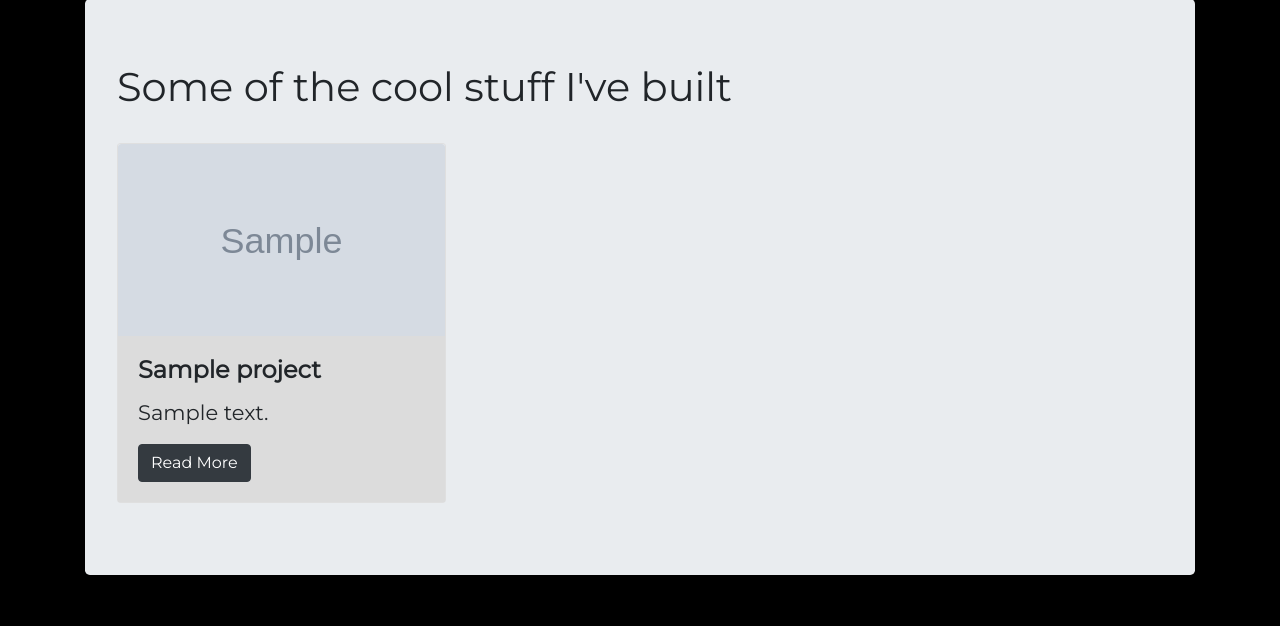
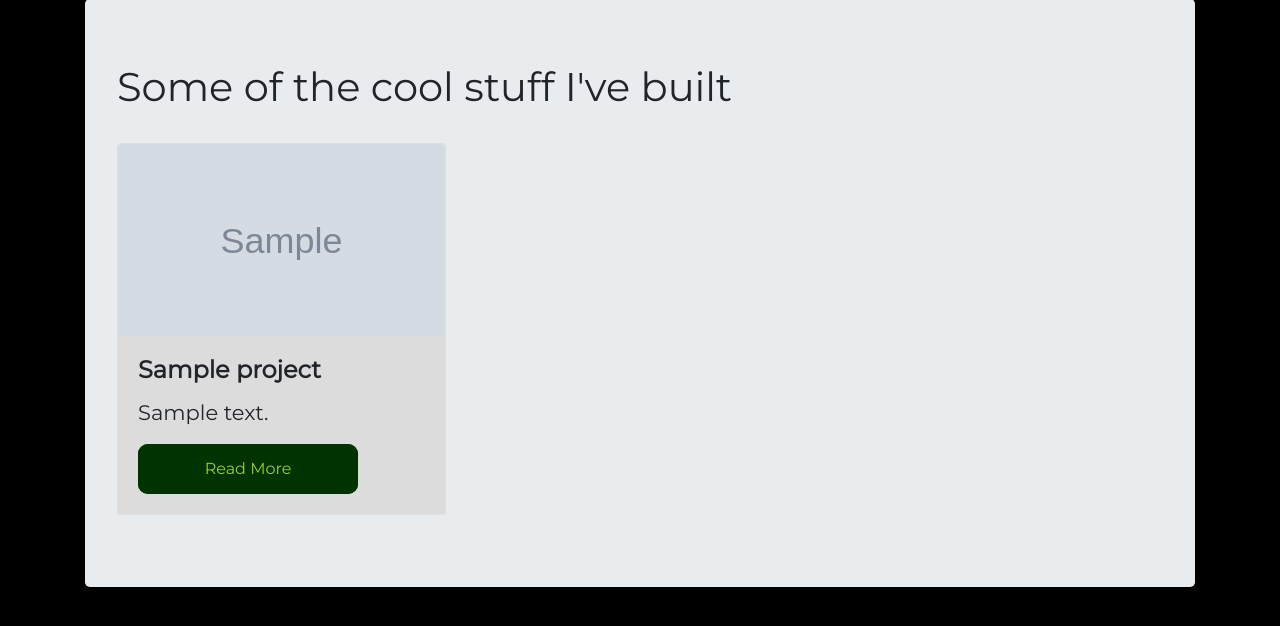
Before and after one commit to waterseeker/django-portfolio, a Django app: page /projects/ in a window 1280 px wide. Shown: the part 57-683 px from the top of the page. Run offline with Django 3.2, Linux system fonts and the light colour scheme; tables that the repository leaves empty hold one stand-in row (values such as "Sample post"); grey boxes marked "Sample" are stand-in pictures; some libraries are stand-ins or nearby versions.

Commit message:
working on styling buttons

```diff
--- a/projects/templates/project_detail.html
+++ b/projects/templates/project_detail.html
@@ -1,6 +1,9 @@
 {% extends "base.html" %}
 {% load static %}
 {% block title %} {{ project.title }} {% endblock %}
+{% block extra_head %}
+    <link rel="stylesheet" href="{% static 'css/projects.css' %}">
+{% endblock %}
 {% block page_content %}
     <h1>{{ project.title }}</h1>
     <br>
@@ -18,7 +21,7 @@
             {% endfor %}
             <br>
             <h4>Codez:</h4>
-            <a class="ml-2" href={{ project.link }}>Code</a>
+            <a href={{ project.link }} class="button glow-button">Code</a>
         </div>
     </div>
 {% endblock %}
--- a/projects/templates/project_index.html
+++ b/projects/templates/project_index.html
@@ -15,10 +15,9 @@
                     <div class="card-body">
                         <h4 class="card-title">{{ project.title }}</h4>
                         <p class="card-text">{{ project.description | truncatechars:150 }}</p>
-                        <a href="{% url 'project_detail' project.pk %}"
-                        class="btn btn-dark">
-                            Read More
-                        </a>
+                        <button class="btn glow-on-hover">
+                            <a href="{% url 'project_detail' project.pk %}">Read More</a>
+                        </button>
                     </div>
                 </div>
             </div>
--- a/static/css/core.css
+++ b/static/css/core.css
@@ -6,13 +6,6 @@ body {
   .navbar {
     background-color: #003300;
     color: #c5c5c4;
-  }
-  /* offset the anchor tags so content is not hidden behind the navbar after the page jump*/
-  a.anchor {
-      display: block;
-      position: relative;
-      top: -100px;
-      visibility: hidden;
   }
 
   .text-container {
@@ -24,7 +17,6 @@ body {
     background-color: #003300;
     color: #c5c5c4;
     font-family: 'Montserrat', sans-serif;
-    margin-left:null;
   }
 
   .project-title {
@@ -72,9 +64,76 @@ body {
   }
 
   .jumbotron p{
-        font-size: 21px;
+    font-size: 21px;
   }
 
   .card-text {
-      font-family: 'Montserrat', sans-serif;
+    font-family: 'Montserrat', sans-serif;
   }
+
+  .glow-on-hover {
+    width: 220px;
+    height: 50px;
+    border: none;
+    outline: none;
+    color: #fff;
+    background: #003300;
+    cursor: pointer;
+    position: relative;
+    z-index: 0;
+    border-radius: 10px;
+}
+
+.glow-on-hover:before {
+    content: '';
+    background: linear-gradient(45deg, #48ff00, #7a00ff, blue);
+    position: absolute;
+    top: -2px;
+    left:-2px;
+    background-size: 400%;
+    z-index: -1;
+    filter: blur(5px);
+    width: calc(100% + 4px);
+    height: calc(100% + 4px);
+    animation: glowing 20s linear infinite;
+    opacity: 0;
+    transition: opacity .3s ease-in-out;
+    border-radius: 10px;
+}
+
+.glow-on-hover a:hover {
+    color: #48ff00;
+    animation: glowing 20s linear infinite;
+    transition: color .3s ease-in-out;
+}
+
+.glow-on-hover:active:after {
+    background: transparent;
+}
+
+.glow-on-hover:hover:before {
+    opacity: 1;
+}
+
+.glow-on-hover:after {
+    z-index: -1;
+    content: '';
+    position: absolute;
+    width: 100%;
+    height: 100%;
+    background: #003300;
+    left: 0;
+    top: 0;
+    border-radius: 10px;
+}
+
+@keyframes glowing {
+    0% { background-position: 0 0; }
+    50% { background-position: 400% 0; }
+    100% { background-position: 0 0; }
+}
+
+a {
+  color: yellowgreen;
+  text-decoration: none;
+}
```
Also changed, not shown: core/settings.py (+8 -2 lines).
